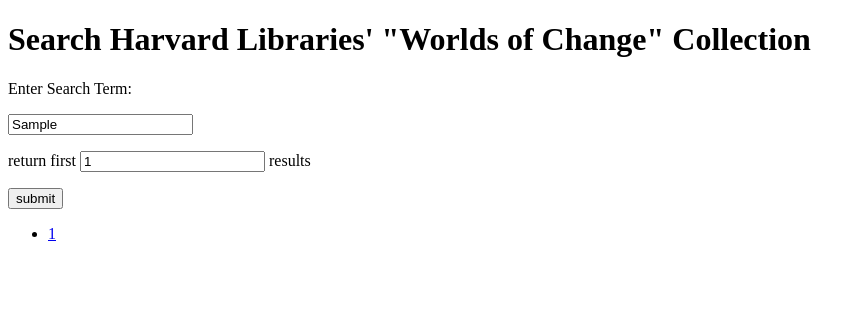
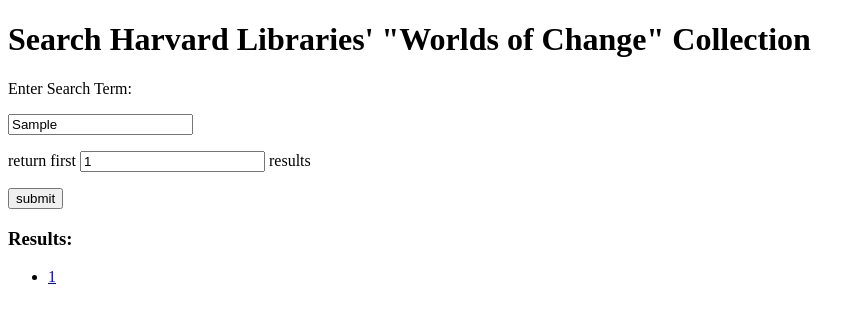
Before and after one commit to hvandermillen/OAI-Harvester, a Flask app: template webpage/templates/searchPage.html in a window 1280 px wide. Shown: the top 323 px of the page, without its empty margins (0-865 px from the left). Run offline with Flask 3, Linux system fonts and the light colour scheme; the template is opened without the code that fills it: most values are stand-ins (such as "Sample title", 1, 10 or a date in 2020).

Commit message:
added results header

```diff
--- a/webpage/templates/searchPage.html
+++ b/webpage/templates/searchPage.html
@@ -8,6 +8,7 @@
             <p>return first <input type="number" name = "numResults" value={{numResults}}> results</p>
             <p><input type = "submit" value = "submit" /></p>
         </form>
+        <h3>Results:</h3>
         <ul>
             {% for result in results %}
                 <li><a href={{result[1]}}>{{result[0]}}</a></li>
```
